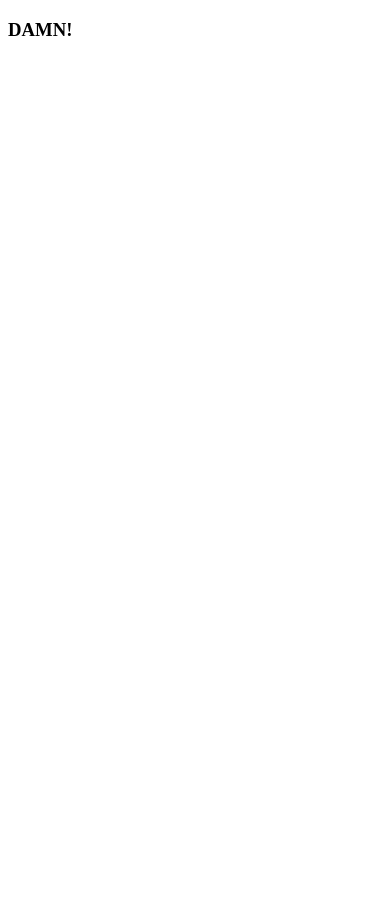
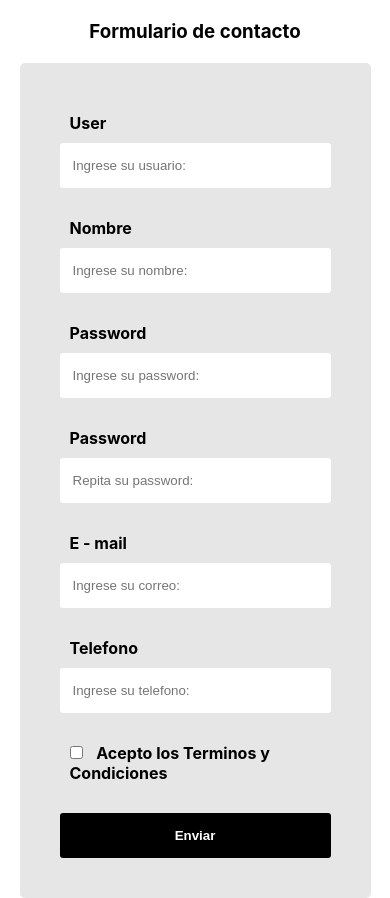
Before and after one commit to isra0409/Formulario, a plain HTML site: page index.html in a window 390 px wide. Before the commit the page ends 844 px from the top, so only its background shows below. Drawn offline with Linux system fonts and the light colour scheme.

Commit message:
Maquetado Form

```diff
--- a/css/styles.css
+++ b/css/styles.css
@@ -0,0 +1,188 @@
+*{
+    margin: 0;
+    padding: 0;
+    box-sizing: border-box;
+}
+
+.check{
+    display: flex;
+    align-items: center;
+}
+
+body{
+    font-family: -apple-system, BlinkMacSystemFont, 'Segoe UI', Roboto, Oxygen, Ubuntu, Cantarell, 'Open Sans', 'Helvetica Neue', sans-serif;
+
+}
+
+h3{
+    padding: 20px;
+    text-align: center;
+}
+
+h4{
+    padding: 10px 0px 0px 7px
+
+    }
+
+main {
+	max-width: 800px;
+	width: 90%;
+	margin: auto;
+	padding: 40px;
+}
+
+.main__contenedor{
+    background:#e6e6e6;
+    border-radius: 5px;
+}
+
+
+.formulario {
+	display: grid;
+	grid-template-columns: 1fr 1fr;
+	gap: 20px;
+}
+
+.formulario__label {
+	display: block;
+	font-weight: 700;
+	padding: 10px;
+	cursor: pointer;
+}
+
+.formulario__grupo-input {
+	position: relative;
+}
+
+.formulario__input {
+	width: 100%;
+	background: #fff;
+	border: 3px solid transparent;
+	border-radius: 3px;
+	height: 45px;
+	line-height: 45px;
+	padding: 0 40px 0 10px;
+	transition: .3s ease all;
+}
+
+.formulario__input:focus {
+	border: 3px solid #0075FF;
+	outline: none;
+	box-shadow: 3px 0px 30px rgba(163,163,163, 0.4);
+}
+
+.formulario__input-error {
+	font-size: 12px;
+	margin-bottom: 0;
+	display: none;
+}
+
+.formulario__input-error-activo {
+	display: block;
+}
+
+.formulario__validacion-estado {
+	position: absolute;
+	right: 10px;
+	bottom: 15px;
+	z-index: 100;
+	font-size: 16px;
+	opacity: 0;
+}
+
+.formulario__checkbox {
+	margin-right: 10px;
+}
+
+.formulario__grupo-terminos,
+.formulario__mensaje,
+.formulario__grupo-btn-enviar {
+	grid-column: span 2;
+}
+
+.formulario__mensaje {
+	height: 45px;
+	line-height: 45px;
+	background: #F66060;
+	padding: 0 15px;
+	border-radius: 3px;
+	display: none;
+}
+
+.formulario__mensaje-activo {
+	display: block;
+}
+
+.formulario__mensaje p {
+	margin: 0;
+}
+
+.formulario__grupo-btn-enviar {
+	display: flex;
+	flex-direction: column;
+	align-items: center;
+}
+
+.formulario__btn {
+	height: 45px;
+	line-height: 45px;
+	width: 30%;
+	background: #000;
+	color: #fff;
+	font-weight: bold;
+	border: none;
+	border-radius: 3px;
+	cursor: pointer;
+	transition: .1s ease all;
+}
+
+.formulario__btn:hover {
+	box-shadow: 3px 0px 30px rgba(163,163,163, 1);
+}
+
+.formulario__mensaje-exito {
+	font-size: 14px;
+	color: #119200;
+	display: none;
+}
+
+.formulario__mensaje-exito-activo {
+	display: block;
+}
+
+/* ----- -----  Estilos para Validacion ----- ----- */
+.formulario__grupo-correcto .formulario__validacion-estado {
+	color: #1ed12d;
+	opacity: 1;
+}
+
+.formulario__grupo-incorrecto .formulario__label {
+	color: #bb2929;
+}
+
+.formulario__grupo-incorrecto .formulario__validacion-estado {
+	color: #bb2929;
+	opacity: 1;
+}
+
+.formulario__grupo-incorrecto .formulario__input {
+	border: 3px solid #bb2929;
+}
+
+
+/* ----- -----  Mediaqueries ----- ----- */
+@media screen and (max-width: 800px) {
+	.formulario {
+		grid-template-columns: 1fr;
+	}
+
+	.formulario__grupo-terminos,
+	.formulario__mensaje,
+	.formulario__grupo-btn-enviar {
+		grid-column: 1;
+	}
+
+	.formulario__btn {
+		width: 100%;
+	}
+}
--- a/index.html
+++ b/index.html
@@ -8,7 +8,84 @@
     <title>Prueba Formulario</title>
 </head>
 <body>
-    <h3>DAMN!</h3>
+
+    <h3>Formulario de contacto</h3>
+
+    <main class="main__contenedor">
+        <form action="" class="formulario" id="formulario">
+            <div class="formulario__grupo" id="grupo__usuario">
+                <label for="usuario" class="formulario__label">User</label>
+                <div class="formulario__grupo-input">
+                    <input type="text" class="formulario__input" name="usuario" id="usuario" placeholder="Ingrese su usuario:">
+                    <i class="formulario__validacion-estado fas fa-time-circle"></i>
+                </div>
+            </div>
+
+            <div class="formulario__grupo" id="grupo__nombre">
+                <label for="nombre" class="formulario__label">Nombre</label>
+                <div class="formulario__grupo-input">
+                    <input type="text" class="formulario__input" name="nombre" id="nombre" placeholder="Ingrese su nombre:">
+                    <i class="formulario__validacion-estado fas fa-time-circle"></i>
+                </div>
+            </div>
+
+            <div class="formulario__grupo" id="grupo__password">
+                <label for="password" class="formulario__label">Password</label>
+                <div class="formulario__grupo-input">
+                    <input type="text" class="formulario__input" name="password" id="password" placeholder="Ingrese su password:">
+                    <i class="formulario__validacion-estado fas fa-time-circle"></i>
+                </div>
+            </div>
+
+            <div class="formulario__grupo" id="grupo__password2">
+                <label for="password2" class="formulario__label">Password</label>
+                <div class="formulario__grupo-input">
+                    <input type="text" class="formulario__input" name="password2" id="password2" placeholder="Repita su password:">
+                    <i class="formulario__validacion-estado fas fa-time-circle"></i>
+                </div>
+            </div>
+
+            <div class="formulario__grupo" id="grupo__correo">
+                <label for="correo" class="formulario__label">E - mail</label>
+                <div class="formulario__grupo-input">
+                    <input type="text" class="formulario__input" name="correo" id="correo" placeholder="Ingrese su correo:">
+                    <i class="formulario__validacion-estado fas fa-time-circle"></i>
+                </div>
+            </div>
+
+            <div class="formulario__grupo" id="grupo__telefono">
+                <label for="telefono" class="formulario__label">Telefono</label>
+                <div class="formulario__grupo-input">
+                    <input type="text" class="formulario__input" name="telefono" id="telefono" placeholder="Ingrese su telefono:">
+                    <i class="formulario__validacion-estado fas fa-time-circle"></i>
+                </div>
+            </div>
+
+			<div class="formulario__grupo" id="grupo__terminos">
+				<label class="formulario__label">
+					<input class="formulario__checkbox" type="checkbox" name="terminos" id="terminos">
+					Acepto los Terminos y Condiciones
+				</label>
+			</div>
+
+			<div class="formulario__mensaje" id="formulario__mensaje">
+				<p><i class="fas fa-exclamation-triangle"></i> <b>Error:</b> Por favor rellena el formulario correctamente. </p>
+			</div>
+
+			<div class="formulario__grupo formulario__grupo-btn-enviar">
+				<button type="submit" class="formulario__btn">Enviar</button>
+				<p class="formulario__mensaje-exito" id="formulario__mensaje-exito">Formulario enviado exitosamente!</p>
+			</div>
+		</form>
+
+        </form>
+
+
+    </main>
+
+
+
+
     <script src="./js/js.js"></script>
 </body>
 </html>
```
